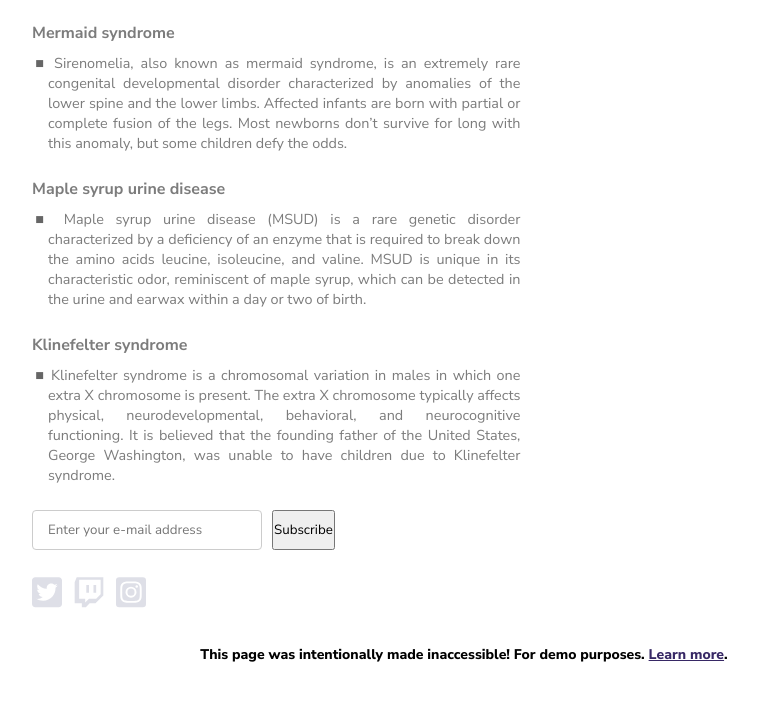
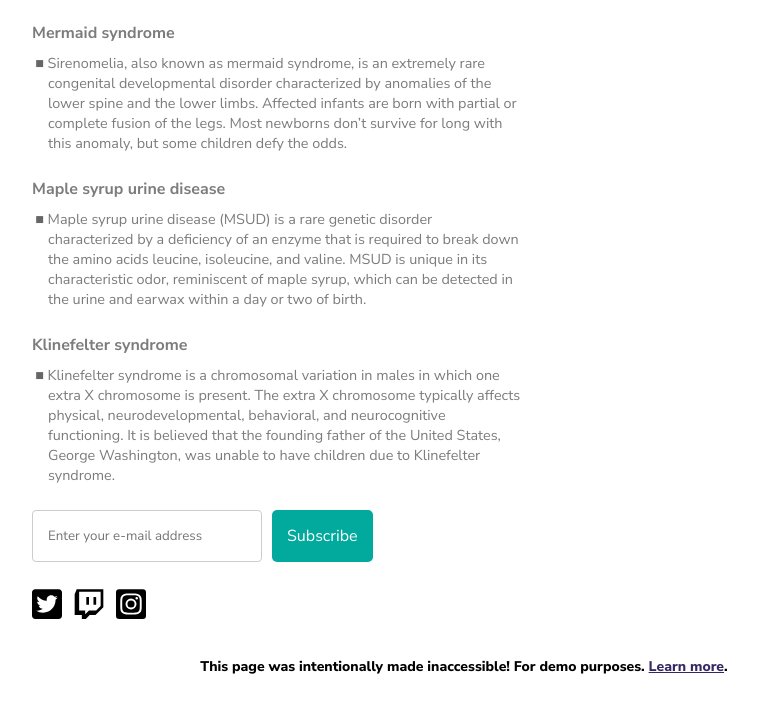
Before and after one commit to nmakta01/web-development-accessibility, a plain HTML site: page index.html in a window 1280 px wide. Shown: the part 594-1302 px from the top of the page, without its empty margins (144-902 px from the left). Drawn offline with Linux system fonts and the light colour scheme.

Commit message:
Move rest of images out to files

```diff
--- a/index.html
+++ b/index.html
@@ -50,38 +50,32 @@
           <p class="bullet"><a href="https://rarediseases.org/rare-diseases/47-xxy-klinefelter-syndrome">Klinefelter syndrome</a> is a chromosomal variation in males in which one extra X chromosome is present. The extra X chromosome typically affects physical, neurodevelopmental, behavioral, and neurocognitive functioning. It is believed that the founding father of the United States, George Washington, was unable to have children due to Klinefelter syndrome.</p>
           <form>
             <div class="form-group">
-              <input type="email" placeholder="Enter your e-mail address" aria-hidden="true" tabindex="-1" required>
-              <button role="list" type="submit" tabindex="1">Subscribe</button>
+              <input type="email" placeholder="Enter your e-mail address" aria-hidden="true" required>
+              <div class="button" type="submit">Subscribe</div>
             </div>
           </form>
           <div class="social">
             <div class="ul">
               <li>
                 <a href="#">
-                  <svg xmlns="http://www.w3.org/2000/svg" viewBox="0 0 448 512">
-                    <path d="M400 32H48C21.5 32 0 53.5 0 80v352c0 26.5 21.5 48 48 48h352c26.5 0 48-21.5 48-48V80c0-26.5-21.5-48-48-48zm-48.9 158.8c.2 2.8.2 5.7.2 8.5 0 86.7-66 186.6-186.6 186.6-37.2 0-71.7-10.8-100.7-29.4 5.3.6 10.4.8 15.8.8 30.7 0 58.9-10.4 81.4-28-28.8-.6-53-19.5-61.3-45.5 10.1 1.5 19.2 1.5 29.6-1.2-30-6.1-52.5-32.5-52.5-64.4v-.8c8.7 4.9 18.9 7.9 29.6 8.3a65.447 65.447 0 0 1-29.2-54.6c0-12.2 3.2-23.4 8.9-33.1 32.3 39.8 80.8 65.8 135.2 68.6-9.3-44.5 24-80.6 64-80.6 18.9 0 35.9 7.9 47.9 20.7 14.8-2.8 29-8.3 41.6-15.8-4.9 15.2-15.2 28-28.8 36.1 13.2-1.4 26-5.1 37.8-10.2-8.9 13.1-20.1 24.7-32.9 34z" />
-                  </svg>
+                  <img src="images/icon1.svg">
                 </a>
               </li>
               <li>
                 <a href="#">
-                  <svg xmlns="http://www.w3.org/2000/svg" viewBox="0 0 448 512">
-                    <path d="M40.1 32L10 108.9v314.3h107V480h60.2l56.8-56.8h87l117-117V32H40.1zm357.8 254.1L331 353H224l-56.8 56.8V353H76.9V72.1h321v214zM331 149v116.9h-40.1V149H331zm-107 0v116.9h-40.1V149H224z" />
-                  </svg>
+                  <img src="images/icon2.svg">
                 </a>
               </li>
               <li>
                 <a href="#">
-                  <svg xmlns="http://www.w3.org/2000/svg" data-prefix="fab" data-icon="instagram-square" class="svg-inline--fa fa-instagram-square fa-w-14" viewBox="0 0 448 512">
-                    <path d="M224,202.66A53.34,53.34,0,1,0,277.36,256,53.38,53.38,0,0,0,224,202.66Zm124.71-41a54,54,0,0,0-30.41-30.41c-21-8.29-71-6.43-94.3-6.43s-73.25-1.93-94.31,6.43a54,54,0,0,0-30.41,30.41c-8.28,21-6.43,71.05-6.43,94.33S91,329.26,99.32,350.33a54,54,0,0,0,30.41,30.41c21,8.29,71,6.43,94.31,6.43s73.24,1.93,94.3-6.43a54,54,0,0,0,30.41-30.41c8.35-21,6.43-71.05,6.43-94.33S357.1,182.74,348.75,161.67ZM224,338a82,82,0,1,1,82-82A81.9,81.9,0,0,1,224,338Zm85.38-148.3a19.14,19.14,0,1,1,19.13-19.14A19.1,19.1,0,0,1,309.42,189.74ZM400,32H48A48,48,0,0,0,0,80V432a48,48,0,0,0,48,48H400a48,48,0,0,0,48-48V80A48,48,0,0,0,400,32ZM382.88,322c-1.29,25.63-7.14,48.34-25.85,67s-41.4,24.63-67,25.85c-26.41,1.49-105.59,1.49-132,0-25.63-1.29-48.26-7.15-67-25.85s-24.63-41.42-25.85-67c-1.49-26.42-1.49-105.61,0-132,1.29-25.63,7.07-48.34,25.85-67s41.47-24.56,67-25.78c26.41-1.49,105.59-1.49,132,0,25.63,1.29,48.33,7.15,67,25.85s24.63,41.42,25.85,67.05C384.37,216.44,384.37,295.56,382.88,322Z" />
-                  </svg>
+                  <img src="images/icon3.svg">
                 </a>
               </li>
             </div>
           </div>
         </div>
         <div class="section-right">
-          <img src="image.svg">
+          <img src="images/image.svg">
         </div>
       </div>
     </div>
--- a/styles.css
+++ b/styles.css
@@ -107,7 +107,8 @@ body {
 .section-left p.bullet {
   margin-left: 1rem;
   margin-top: -1rem;
-  text-align: justify;
+  /* text-align: justify; */
+  text-align: left;
   font-size: 0.9rem;
 }
 
@@ -206,7 +207,7 @@ body {
   justify-content: left;
 }
 
-.main .social .ul li a svg {
+.main .social .ul li a img {
   width: 30px;
   fill: #dedfe7;
 }
```
Also changed, not shown: images/icon1.svg (added), images/icon2.svg (added), images/icon3.svg (added), images/image.svg (renamed from image.svg).
